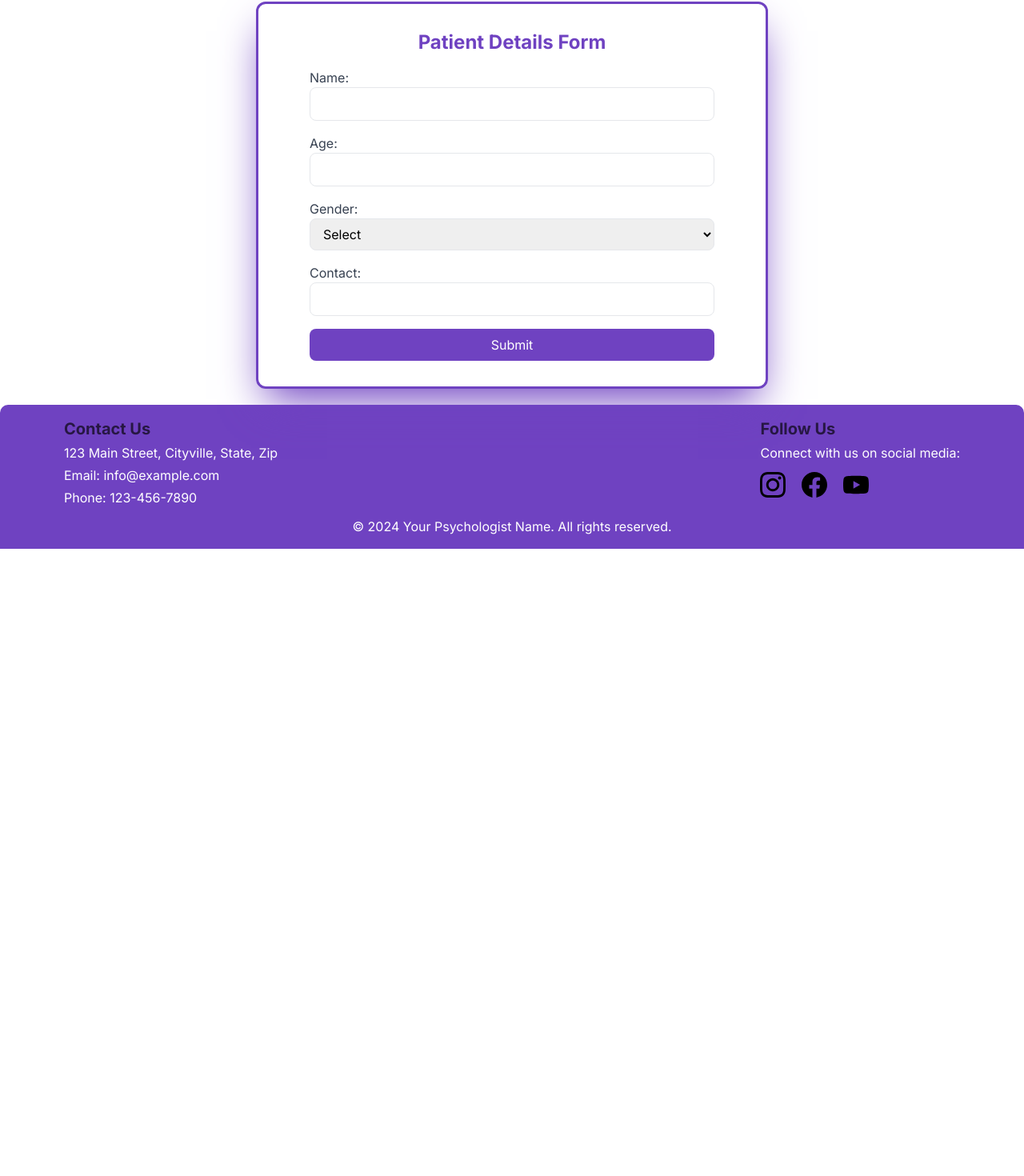
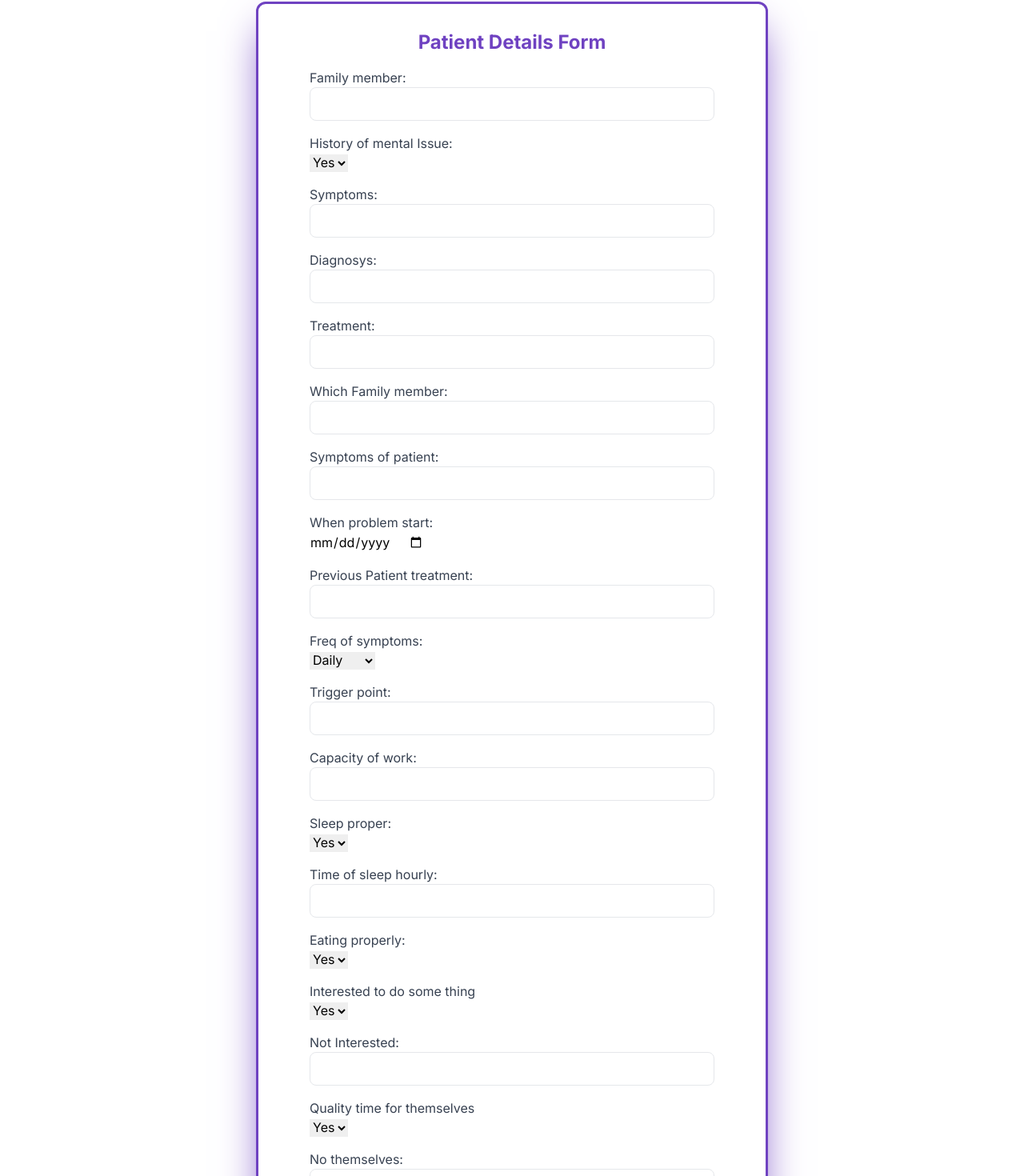
Before and after one commit to ShivBhanKushWaha/Psychology-consultant-website, a Next.js app: page /appointment/1/patient in a window 1280 px wide. Shown: the part 98-1568 px from the top of the page at 80% size. Before the commit the page ends 800 px from the top, so only its background shows below. Built offline with nearby package versions, Linux system fonts and the light colour scheme.

Commit message:
Patient Details

```diff
--- a/src/app/appointment/[name]/patient/page.tsx
+++ b/src/app/appointment/[name]/patient/page.tsx
@@ -27,7 +27,7 @@ const Page = () => {
       <div className="rounded-xl border-[3px] border-[#6F42C1] shadow-[#6F42C1] shadow-2xl sm:w-[50%] w-full mx-auto sm:py-8 sm:px-16 py-3 px-2">
         <h1 className="text-2xl font-bold mb-4 text-[#6F42C1] text-center">Patient Details Form</h1>
         <div className="mb-4">
-          <label className="block text-gray-700">Name:</label>
+          <label className="block text-gray-700">Family member:</label>
           <input
             type="text"
             name="name"
@@ -37,7 +37,58 @@ const Page = () => {
           />
         </div>
         <div className="mb-4">
-          <label className="block text-gray-700">Age:</label>
+          <label className="block text-gray-700">History of mental Issue:</label>
+          <select>
+            <option value="">Yes</option>
+            <option value="">No</option>
+          </select>
+        </div>
+        {
+          <div>
+            <div className="mb-4">
+              <label className="block text-gray-700">Symptoms:</label>
+              <input
+                type="text"
+                name="name"
+                value={patientDetails.name}
+                onChange={handleChange}
+                className="w-full px-3 py-2 border active:outline-none rounded-lg focus:outline-none"
+              />
+            </div>
+            <div className="mb-4">
+              <label className="block text-gray-700">Diagnosys:</label>
+              <input
+                type="text"
+                name="name"
+                value={patientDetails.name}
+                onChange={handleChange}
+                className="w-full px-3 py-2 border active:outline-none rounded-lg focus:outline-none"
+              />
+            </div>
+            <div className="mb-4">
+              <label className="block text-gray-700">Treatment:</label>
+              <input
+                type="text"
+                name="name"
+                value={patientDetails.name}
+                onChange={handleChange}
+                className="w-full px-3 py-2 border active:outline-none rounded-lg focus:outline-none"
+              />
+            </div>
+            <div className="mb-4">
+              <label className="block text-gray-700">Which Family member:</label>
+              <input
+                type="text"
+                name="name"
+                value={patientDetails.name}
+                onChange={handleChange}
+                className="w-full px-3 py-2 border active:outline-none rounded-lg focus:outline-none"
+              />
+            </div>
+          </div>
+        }
+        <div className="mb-4">
+          <label className="block text-gray-700">Symptoms of patient:</label>
           <input
             type="number"
             name="age"
@@ -47,21 +98,11 @@ const Page = () => {
           />
         </div>
         <div className="mb-4">
-          <label className="block text-gray-700">Gender:</label>
-          <select
-            name="gender"
-            value={patientDetails.gender}
-            onChange={handleChange}
-            className="w-full px-3 py-2 border active:outline-none rounded-lg outline-none focus:outline-none "
-          >
-            <option value="">Select</option>
-            <option value="male">Male</option>
-            <option value="female">Female</option>
-            <option value="other">Other</option>
-          </select>
+          <label className="block text-gray-700">When problem start:</label>
+          <input type="date" />
         </div>
         <div className="mb-4">
-          <label className="block text-gray-700">Contact:</label>
+          <label className="block text-gray-700">Previous Patient treatment:</label>
           <input
             type="text"
             name="contact"
@@ -70,6 +111,100 @@ const Page = () => {
             className="w-full px-3 py-2 border active:outline-none rounded-lg outline-none focus:outline-none "
           />
         </div>
+        <div className="mb-4">
+          <label className="block text-gray-700">Freq of symptoms:</label>
+          <select>
+            <option value="">Daily</option>
+            <option value="">Monthly</option>
+            <option value="">Yearly</option>
+          </select>
+        </div>
+        <div className="mb-4">
+          <label className="block text-gray-700">Trigger point:</label>
+          <input
+            type="text"
+            name="contact"
+            value={patientDetails.contact}
+            onChange={handleChange}
+            className="w-full px-3 py-2 border active:outline-none rounded-lg outline-none focus:outline-none "
+          />
+        </div>
+
+
+        <div className="mb-4">
+          <label className="block text-gray-700">Capacity of work:</label>
+          <input
+            type="text"
+            name="contact"
+            value={patientDetails.contact}
+            onChange={handleChange}
+            className="w-full px-3 py-2 border active:outline-none rounded-lg outline-none focus:outline-none "
+          />
+        </div>
+        <div className="mb-4">
+          <label className="block text-gray-700">Sleep proper:</label>
+          <select>
+            <option value="">Yes</option>
+            <option value="">No</option>
+          </select>
+        </div>
+        {
+          <div className="mb-4">
+            <label className="block text-gray-700">Time of sleep hourly:</label>
+            <input
+                type="text"
+                name="name"
+                value={patientDetails.name}
+                onChange={handleChange}
+                className="w-full px-3 py-2 border active:outline-none rounded-lg focus:outline-none"
+              />
+          </div>
+        }
+        <div className="mb-4">
+          <label className="block text-gray-700">Eating properly:</label>
+          <select>
+            <option value="">Yes</option>
+            <option value="">No</option>
+          </select>
+        </div>
+        <div className="mb-4">
+          <label className="block text-gray-700">Interested to do some thing</label>
+          <select>
+            <option value="">Yes</option>
+            <option value="">No</option>
+          </select>
+        </div>
+        {
+          <div className="mb-4">
+            <label className="block text-gray-700">Not Interested:</label>
+            <input
+                type="text"
+                name="name"
+                value={patientDetails.name}
+                onChange={handleChange}
+                className="w-full px-3 py-2 border active:outline-none rounded-lg focus:outline-none"
+              />
+          </div>
+        }
+        <div className="mb-4">
+          <label className="block text-gray-700">Quality time for themselves</label>
+          <select>
+            <option value="">Yes</option>
+            <option value="">No</option>
+          </select>
+        </div>
+        {
+          <div className="mb-4">
+            <label className="block text-gray-700">No themselves:</label>
+            <input
+                type="text"
+                name="name"
+                value={patientDetails.name}
+                onChange={handleChange}
+                className="w-full px-3 py-2 border active:outline-none rounded-lg focus:outline-none"
+              />
+          </div>
+        }
         <button
           onClick={handleSubmit}
           className="w-full bg-[#6F42C1] text-white px-4 py-2 rounded-lg outline-none focus:outline-none border-none hover:bg-opacity-70"
--- /dev/null
+++ b/src/app/not-found.tsx
@@ -0,0 +1,13 @@
+import Link from 'next/link'
+import React from 'react'
+const page = () => {
+  return (
+    <div>
+      <h2>Not Found</h2>
+      <p>Could not find requested resource</p>
+      <Link href="/">Return Home</Link>
+    </div>
+  )
+}
+
+export default page
```
